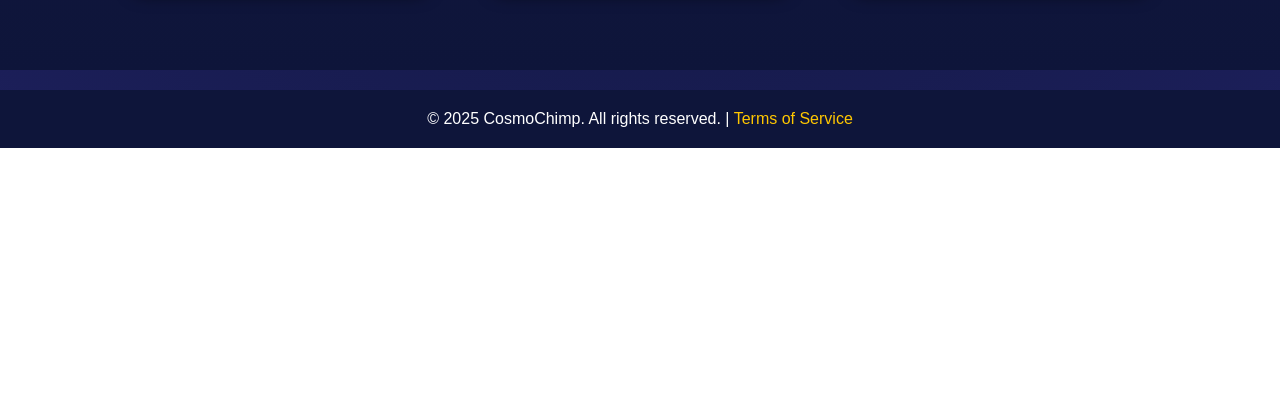
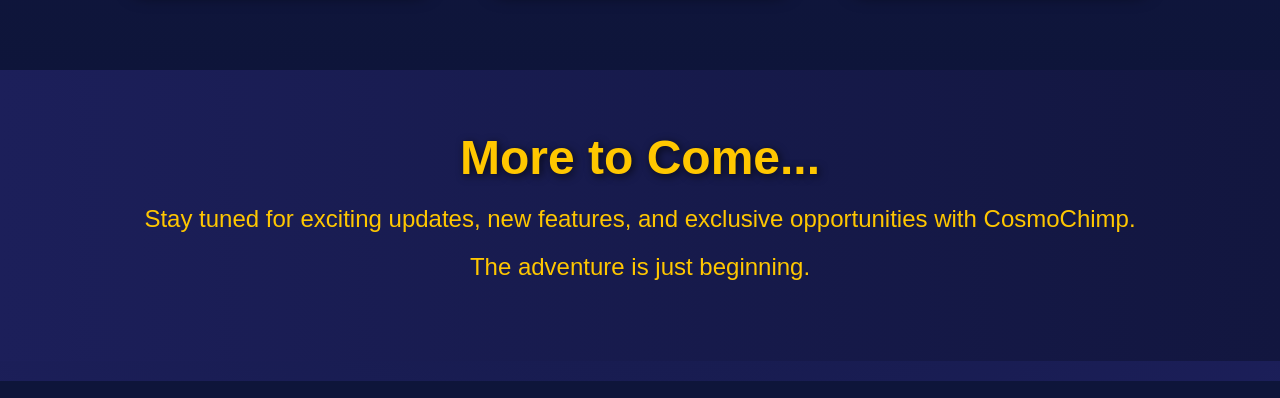
Before and after one commit to MxCrts/CosmoChimp, a plain HTML site: page index.html in a window 1280 px wide. Shown: the part 1231-1629 px from the top of the page. Before the commit the page ends 1379 px from the top, so only its background shows below. Drawn offline with Linux system fonts and the light colour scheme.

Commit message:
Update index.html

```diff
--- a/index.html
+++ b/index.html
@@ -67,7 +67,7 @@
             justify-content: center;
             text-align: center;
             min-height: 100vh;
-            background: url('assets/CosmoChimp.png') no-repeat center center;
+            background: url('assets/image/CosmoChimp.png') no-repeat center center;
             background-size: contain;
             color: #ffffff;
             padding: 20px;
@@ -152,6 +152,24 @@
             color: #c4c6e5;
         }
 
+        .more-to-come {
+            background: linear-gradient(to right, #1c1f5a, #12163f);
+            text-align: center;
+            padding: 60px 20px;
+            color: #ffc700;
+        }
+
+        .more-to-come h2 {
+            font-size: 3rem;
+            margin-bottom: 20px;
+            text-shadow: 2px 2px 8px rgba(0, 0, 0, 0.7);
+        }
+
+        .more-to-come p {
+            font-size: 1.5rem;
+            margin-bottom: 20px;
+        }
+
         footer {
             text-align: center;
             padding: 20px;
@@ -189,6 +207,10 @@
             .feature {
                 max-width: 90%;
             }
+
+            .more-to-come h2 {
+                font-size: 2.5rem;
+            }
         }
     </style>
 </head>
@@ -224,6 +246,12 @@
         </div>
     </section>
 
+    <section class="more-to-come">
+        <h2>More to Come...</h2>
+        <p>Stay tuned for exciting updates, new features, and exclusive opportunities with CosmoChimp.</p>
+        <p>The adventure is just beginning.</p>
+    </section>
+
     <footer>
         <p>© 2025 CosmoChimp. All rights reserved. | <a href="#">Terms of Service</a></p>
     </footer>
```
